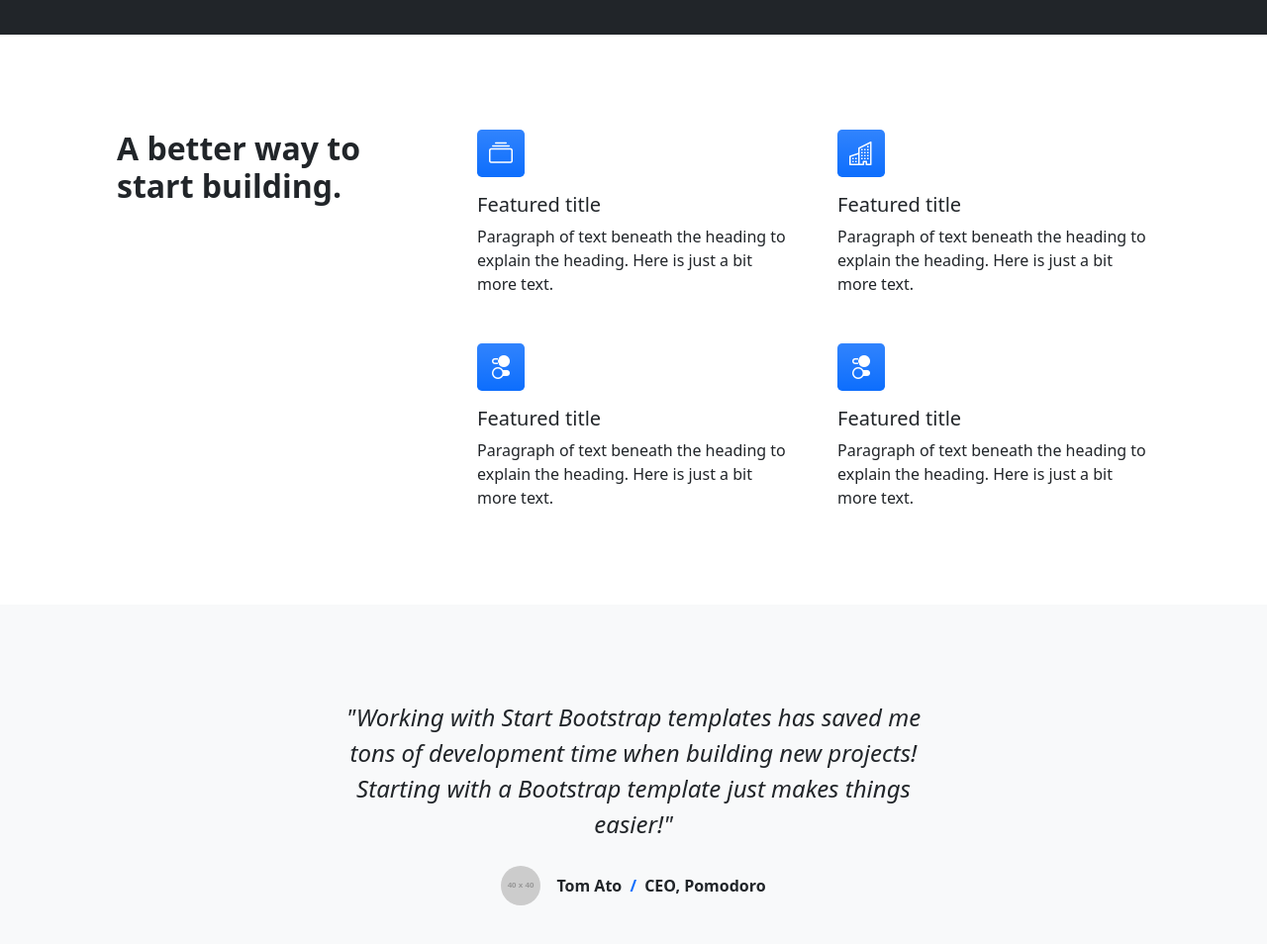
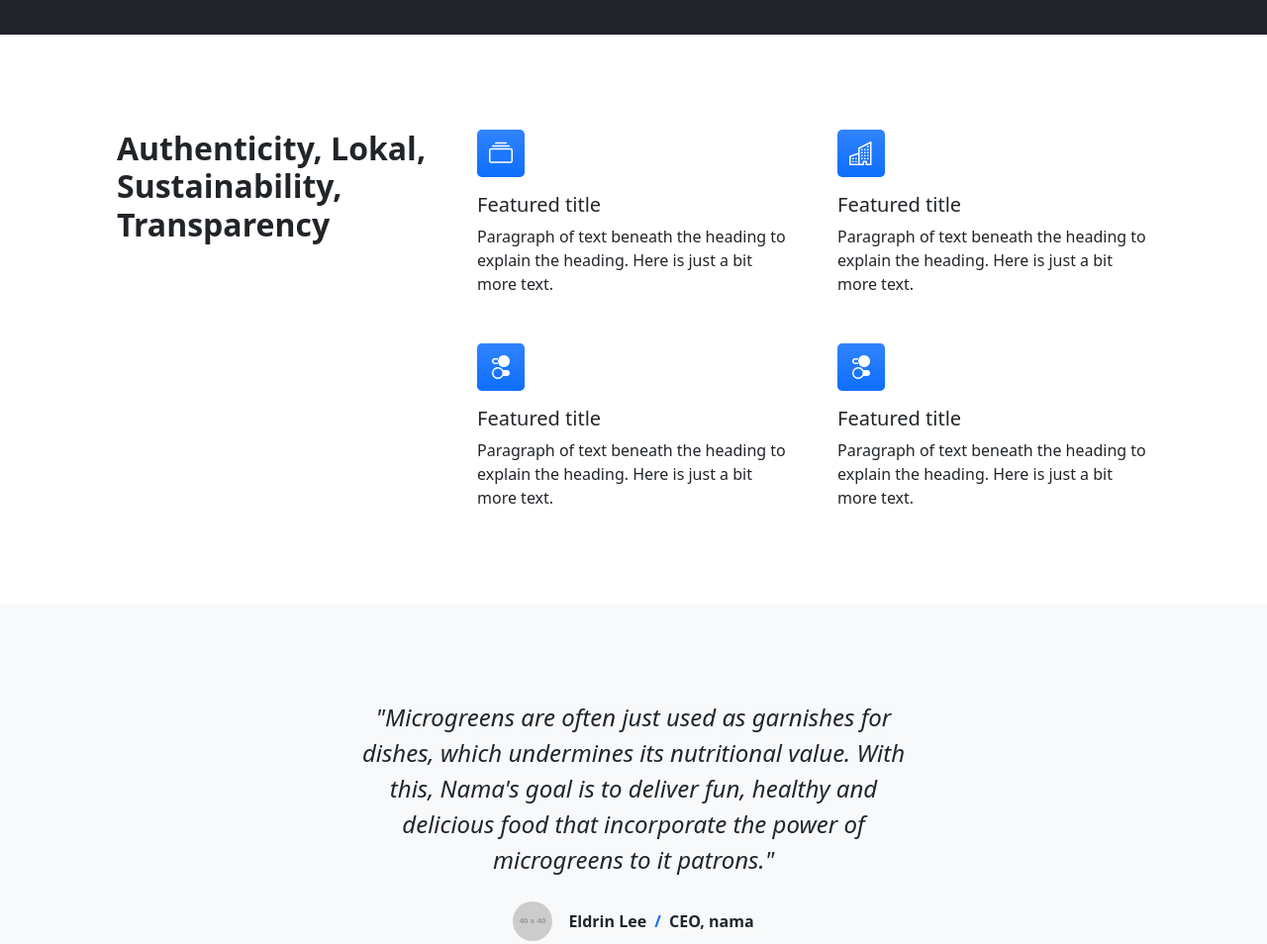
Before and after one commit to Jomar77/nama, a plain HTML site: page index.html in a window 1280 px wide. Shown: the part 620-1574 px from the top of the page at 99% size. Drawn offline with nearby package versions, Linux system fonts and the light colour scheme; placeholder pictures from the web are drawn by us.

Commit message:
changed stuff

```diff
--- a/index.html
+++ b/index.html
@@ -67,7 +67,7 @@
             <section class="py-5" id="features">
                 <div class="container px-5 my-5">
                     <div class="row gx-5">
-                        <div class="col-lg-4 mb-5 mb-lg-0"><h2 class="fw-bolder mb-0">A better way to start building.</h2></div>
+                        <div class="col-lg-4 mb-5 mb-lg-0"><h2 class="fw-bolder mb-0">Authenticity, Lokal, Sustainability, Transparency</h2></div>
                         <div class="col-lg-8">
                             <div class="row gx-5 row-cols-1 row-cols-md-2">
                                 <div class="col mb-5 h-100">
@@ -101,13 +101,13 @@
                     <div class="row gx-5 justify-content-center">
                         <div class="col-lg-10 col-xl-7">
                             <div class="text-center">
-                                <div class="fs-4 mb-4 fst-italic">"Working with Start Bootstrap templates has saved me tons of development time when building new projects! Starting with a Bootstrap template just makes things easier!"</div>
+                                <div class="fs-4 mb-4 fst-italic">"Microgreens are often just used as garnishes for dishes, which undermines its nutritional value. With this, Nama's goal is to deliver fun, healthy and delicious food that incorporate the power of microgreens to it patrons."</div>
                                 <div class="d-flex align-items-center justify-content-center">
                                     <img class="rounded-circle me-3" src="https://dummyimage.com/40x40/ced4da/6c757d" alt="..." />
                                     <div class="fw-bold">
-                                        Tom Ato
+                                        Eldrin Lee
                                         <span class="fw-bold text-primary mx-1">/</span>
-                                        CEO, Pomodoro
+                                        CEO, nama
                                     </div>
                                 </div>
                             </div>
```
